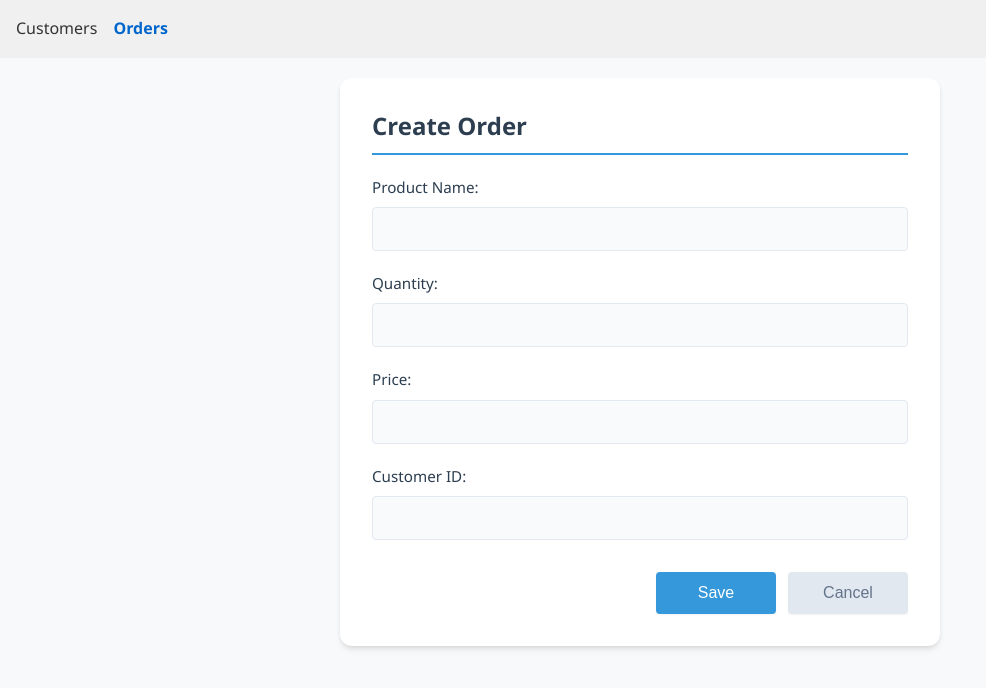
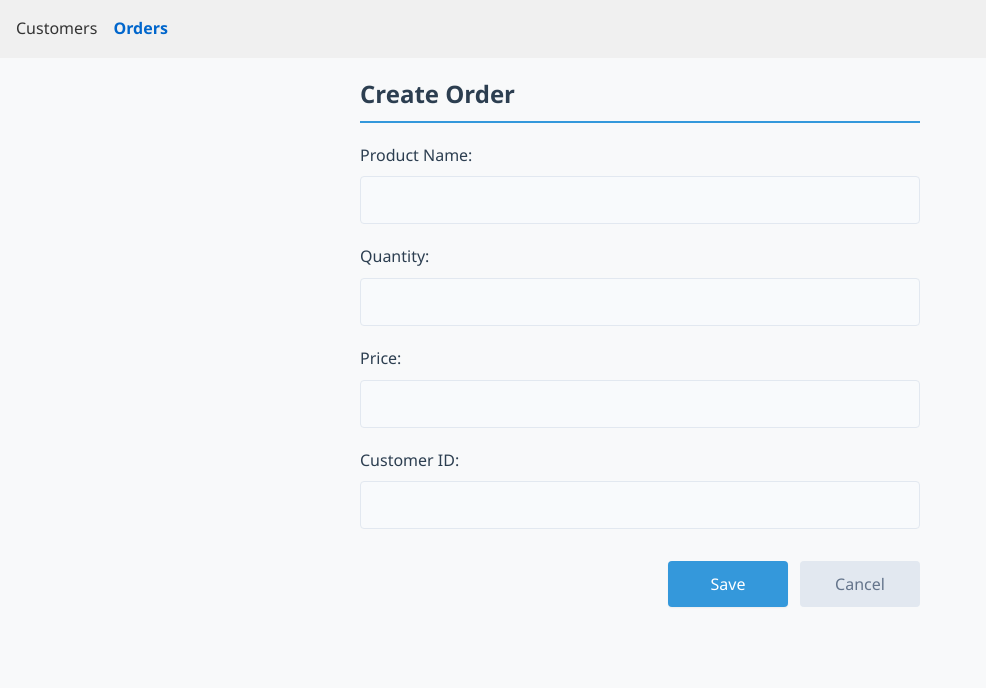
Before and after one commit to rx10/vercelfrontend, an Angular app: page /orders/add in a window 1280 px wide. Shown: the top 688 px of the page, without its empty margins (0-986 px from the left). Built offline with nearby package versions, Linux system fonts and the light colour scheme.

Commit message:
repeat edit css with grok

```diff
--- a/src/app/components/customer-form/customer-form.component.css
+++ b/src/app/components/customer-form/customer-form.component.css
@@ -1,137 +1,48 @@
 .customer-form {
-  background: var(--bg-light);
-  border-radius: var(--radius-lg);
-  box-shadow: var(--shadow-md);
-  padding: var(--space-lg);
-  width: 90%;
   max-width: 500px;
   margin: var(--space-lg) auto;
-  transition: all var(--transition-speed) var(--transition-easing);
+  width: 90%;
 }
 
-.form-title {
+.customer-form .form-title {
   margin: 0 0 var(--space-md) 0;
   color: var(--primary-color);
-  font-size: 1.5rem;
+  font-size: var(--font-size-xl);
   font-weight: 600;
   padding-bottom: var(--space-sm);
   border-bottom: 2px solid var(--secondary-color);
 }
 
-.form-group {
-  margin-bottom: var(--space-md);
-  position: relative;
-}
-
-label {
-  display: block;
-  margin-bottom: var(--space-xs);
-  font-weight: 500;
-  color: var(--text-color);
-  font-size: 0.95rem;
-}
-
-input {
-  width: 100%;
-  padding: var(--space-sm);
-  border: 1px solid var(--border-color);
-  border-radius: var(--radius-sm);
-  box-sizing: border-box;
-  font-size: 1rem;
-  transition: all var(--transition-speed) var(--transition-easing);
-  background-color: var(--bg-lighter);
-}
-
-input:hover {
-  border-color: var(--border-dark);
-}
-
-input:focus {
-  border-color: var(--secondary-color);
-  outline: none;
-  box-shadow: 0 0 0 3px rgba(52, 152, 219, 0.2);
-  background-color: var(--bg-light);
-}
-
-.validation-error {
-  color: var(--danger-color);
-  font-size: 0.8125rem;
-  margin-top: var(--space-xs);
-  display: block;
-  position: absolute;
-}
-
-.button-group {
+.customer-form .button-group {
   margin-top: var(--space-lg);
   display: flex;
   gap: var(--space-sm);
   flex-wrap: wrap;
 }
 
-.btn {
-  padding: var(--space-sm) var(--space-md);
-  border: none;
-  border-radius: var(--radius-sm);
-  cursor: pointer;
-  font-weight: 500;
-  font-size: 1rem;
-  transition: all var(--transition-speed) var(--transition-easing);
-  flex: 1 1 auto;
-  min-width: 120px;
-  text-align: center;
-}
-
-.btn-primary {
-  background-color: var(--secondary-color);
-  color: white;
-}
-
-.btn-primary:hover {
-  background-color: #2980b9;
-  transform: translateY(-1px);
-  box-shadow: var(--shadow-sm);
-}
-
-.btn-primary:active {
-  transform: translateY(0);
-}
-
-.btn-cancel {
-  background-color: var(--border-color);
-  color: var(--text-light);
-}
-
-.btn-cancel:hover {
-  background-color: var(--border-dark);
-  transform: translateY(-1px);
-  box-shadow: var(--shadow-sm);
-}
-
 /* Responsive adjustments */
 @media (max-width: 768px) {
   .customer-form {
-    padding: var(--space-md);
     width: 95%;
-  }
-
-  .form-title {
-    font-size: 1.25rem;
   }
 }
 
 @media (max-width: 480px) {
   .customer-form {
-    padding: var(--space-sm);
     width: 100%;
     margin: var(--space-sm) auto;
   }
 
-  .button-group {
+  .customer-form .form-title {
+    font-size: var(--font-size-lg);
+  }
+
+  .customer-form .button-group {
     flex-direction: column;
     gap: var(--space-xs);
   }
 
-  .btn {
+  .customer-form .btn {
     width: 100%;
   }
 }
--- a/src/app/components/customer-list/customer-list.component.css
+++ b/src/app/components/customer-list/customer-list.component.css
@@ -1,14 +1,9 @@
 .customer-list {
-  background: var(--bg-light);
-  border-radius: var(--radius-lg);
-  box-shadow: var(--shadow-md);
-  padding: var(--space-md);
   margin: var(--space-md) 0;
   overflow-x: auto;
-  transition: all var(--transition-speed) var(--transition-easing);
 }
 
-.table-header {
+.customer-list .table-header {
   display: flex;
   justify-content: space-between;
   align-items: center;
@@ -17,57 +12,28 @@
   gap: var(--space-sm);
 }
 
-.table-title {
+.customer-list .table-title {
   margin: 0;
   color: var(--primary-color);
-  font-size: 1.25rem;
+  font-size: var(--font-size-lg);
   font-weight: 600;
 }
 
-.btn {
-  padding: var(--space-sm) var(--space-md);
-  border: none;
-  border-radius: var(--radius-sm);
-  cursor: pointer;
-  font-weight: 500;
-  font-size: 0.9375rem;
-  transition: all var(--transition-speed) var(--transition-easing);
-  display: inline-flex;
-  align-items: center;
-  gap: var(--space-xs);
-}
-
-.btn-primary {
-  background-color: var(--secondary-color);
-  color: white;
-  box-shadow: var(--shadow-sm);
-}
-
-.btn-primary:hover {
-  background-color: #2980b9;
-  transform: translateY(-1px);
-  box-shadow: var(--shadow-md);
-}
-
-.btn-primary:active {
-  transform: translateY(0);
-}
-
-table {
+.customer-list table {
   width: 100%;
   border-collapse: collapse;
   margin-top: var(--space-sm);
   min-width: 600px;
 }
 
-th, td {
+.customer-list th, .customer-list td {
   padding: var(--space-sm);
   text-align: left;
   border-bottom: 1px solid var(--border-color);
   vertical-align: middle;
 }
 
-th {
+.customer-list th {
   background-color: var(--primary-color);
   color: white;
   font-weight: 600;
@@ -75,42 +41,30 @@ th {
   top: 0;
 }
 
-tr {
+.customer-list tr {
   transition: background-color var(--transition-speed) var(--transition-easing);
 }
 
-tr:hover {
+.customer-list tr:hover {
   background-color: var(--bg-lighter);
 }
 
-.actions-cell {
+.customer-list .actions-cell {
   width: 160px;
   text-align: right;
 }
 
-.btn-danger {
-  background-color: var(--danger-color);
-  color: white;
+.customer-list .btn-danger {
   margin-left: var(--space-xs);
   padding: var(--space-xs) var(--space-sm);
-  box-shadow: var(--shadow-sm);
+  min-width: auto;
 }
 
-.btn-danger:hover {
-  background-color: #c0392b;
-  transform: translateY(-1px);
-  box-shadow: var(--shadow-md);
-}
-
-.btn-danger:active {
-  transform: translateY(0);
-}
-
-.no-records {
+.customer-list .no-records {
   text-align: center;
   padding: var(--space-lg);
   color: var(--text-light);
-  font-size: 1rem;
+  font-size: var(--font-size-md);
   background-color: var(--bg-lighter);
   border-radius: var(--radius-md);
   margin: var(--space-sm) 0;
@@ -118,42 +72,36 @@ tr:hover {
 
 /* Responsive adjustments */
 @media (max-width: 768px) {
-  .customer-list {
-    padding: var(--space-sm);
-    border-radius: var(--radius-md);
-  }
-
-  .table-header {
+  .customer-list .table-header {
     flex-direction: column;
     align-items: flex-start;
   }
 
-  .btn {
+  .customer-list .btn {
     width: 100%;
     justify-content: center;
   }
 
-  .actions-cell {
+  .customer-list .actions-cell {
     width: auto;
     display: flex;
     justify-content: flex-end;
     gap: var(--space-xs);
   }
+
+  .customer-list th, .customer-list td {
+    padding: var(--space-xs);
+    font-size: var(--font-size-sm);
+  }
 }
 
 @media (max-width: 480px) {
-  .btn {
-    padding: var(--space-xs) var(--space-sm);
-    font-size: 0.875rem;
+  .customer-list .no-records {
+    padding: var(--space-md);
   }
 
-  .no-records {
-    padding: var(--space-md);
-    font-size: 0.9375rem;
-  }
-
-  th, td {
-    padding: var(--space-xs);
-    font-size: 0.875rem;
+  .customer-list .btn {
+    padding: var(--space-xs) var(--space-sm);
+    font-size: var(--font-size-sm);
   }
 }
--- a/src/app/components/order-form/order-form.component.css
+++ b/src/app/components/order-form/order-form.component.css
@@ -1,86 +1,46 @@
 .order-form {
-  background: var(--bg-light);
-  border-radius: var(--radius-lg);
-  box-shadow: var(--shadow-md);
-  padding: var(--space-lg);
-  width: 95%;
   max-width: 600px;
   margin: var(--space-md) auto;
-  transition: all var(--transition-speed) var(--transition-easing);
+  width: 95%;
 }
 
-.form-title {
+.order-form .form-title {
   margin: 0 0 var(--space-md) 0;
   color: var(--primary-color);
-  font-size: 1.5rem;
+  font-size: var(--font-size-xl);
   font-weight: 600;
   padding-bottom: var(--space-sm);
   border-bottom: 2px solid var(--secondary-color);
 }
 
-.form-grid {
+.order-form .form-grid {
   display: grid;
   grid-template-columns: repeat(2, 1fr);
   gap: var(--space-md);
   margin-bottom: var(--space-md);
 }
 
-.form-group {
-  margin-bottom: var(--space-md);
-  position: relative;
-}
-
-.form-group.full-width {
+.order-form .form-group.full-width {
   grid-column: 1 / -1;
 }
 
-label {
-  display: block;
-  margin-bottom: var(--space-xs);
-  font-weight: 500;
-  color: var(--text-color);
-  font-size: 0.95rem;
-}
-
-input, select {
-  width: 100%;
-  padding: var(--space-sm);
-  border: 1px solid var(--border-color);
-  border-radius: var(--radius-sm);
-  box-sizing: border-box;
-  font-size: 1rem;
-  transition: all var(--transition-speed) var(--transition-easing);
-  background-color: var(--bg-lighter);
-}
-
-input:hover, select:hover {
-  border-color: var(--border-dark);
-}
-
-input:focus, select:focus {
-  border-color: var(--secondary-color);
-  outline: none;
-  box-shadow: 0 0 0 3px rgba(52, 152, 219, 0.2);
-  background-color: var(--bg-light);
-}
-
-.datetime-group {
+.order-form .datetime-group {
   display: flex;
   gap: var(--space-sm);
 }
 
-.datetime-group > div {
+.order-form .datetime-group > div {
   flex: 1;
   min-width: 0;
 }
 
-.quantity-price-group {
+.order-form .quantity-price-group {
   display: grid;
   grid-template-columns: 1fr 1fr;
   gap: var(--space-sm);
 }
 
-.button-group {
+.order-form .button-group {
   margin-top: var(--space-lg);
   display: flex;
   gap: var(--space-sm);
@@ -88,78 +48,28 @@ input:focus, select:focus {
   flex-wrap: wrap;
 }
 
-.btn {
-  padding: var(--space-sm) var(--space-md);
-  border: none;
-  border-radius: var(--radius-sm);
-  cursor: pointer;
-  font-weight: 500;
-  font-size: 1rem;
-  transition: all var(--transition-speed) var(--transition-easing);
-  min-width: 120px;
-}
-
-.btn-primary {
-  background-color: var(--secondary-color);
-  color: white;
-  box-shadow: var(--shadow-sm);
-}
-
-.btn-primary:hover {
-  background-color: #2980b9;
-  transform: translateY(-1px);
-  box-shadow: var(--shadow-md);
-}
-
-.btn-primary:active {
-  transform: translateY(0);
-}
-
-.btn-cancel {
-  background-color: var(--border-color);
-  color: var(--text-light);
-  box-shadow: var(--shadow-sm);
-}
-
-.btn-cancel:hover {
-  background-color: var(--border-dark);
-  transform: translateY(-1px);
-  box-shadow: var(--shadow-md);
-}
-
-.error {
+.order-form .error {
   color: var(--danger-color);
   padding: var(--space-sm);
   margin: var(--space-sm) 0;
   border-radius: var(--radius-sm);
   background-color: #fef2f2;
   border: 1px solid #fecaca;
-  font-size: 0.9375rem;
-}
-
-.validation-error {
-  color: var(--danger-color);
-  font-size: 0.8125rem;
-  margin-top: var(--space-xs);
-  display: block;
+  font-size: var(--font-size-md);
 }
 
 /* Responsive adjustments */
 @media (max-width: 768px) {
-  .order-form {
-    padding: var(--space-md);
-  }
-
-  .form-grid {
+  .order-form .form-grid {
     grid-template-columns: 1fr;
     gap: var(--space-sm);
   }
 
-  .quantity-price-group {
+  .order-form .quantity-price-group {
     grid-template-columns: 1fr;
   }
 
-  .datetime-group {
+  .order-form .datetime-group {
     flex-direction: column;
     gap: var(--space-sm);
   }
@@ -167,7 +77,6 @@ input:focus, select:focus {
 
 @media (max-width: 480px) {
   .order-form {
-    padding: var(--space-sm);
     width: 100%;
     margin: 0;
     border-radius: 0;
@@ -175,15 +84,15 @@ input:focus, select:focus {
     border: 1px solid var(--border-color);
   }
 
-  .form-title {
-    font-size: 1.25rem;
+  .order-form .form-title {
+    font-size: var(--font-size-lg);
   }
 
-  .button-group {
+  .order-form .button-group {
     justify-content: stretch;
   }
 
-  .btn {
+  .order-form .btn {
     width: 100%;
   }
 }
--- a/src/app/components/order-list/order-list.component.css
+++ b/src/app/components/order-list/order-list.component.css
@@ -1,14 +1,9 @@
 .order-list {
-  background: var(--bg-light);
-  border-radius: var(--radius-lg);
-  box-shadow: var(--shadow-md);
-  padding: var(--space-md);
   margin: var(--space-md) 0;
   overflow-x: auto;
-  transition: all var(--transition-speed) var(--transition-easing);
 }
 
-.table-header {
+.order-list .table-header {
   display: flex;
   justify-content: space-between;
   align-items: center;
@@ -17,59 +12,29 @@
   gap: var(--space-sm);
 }
 
-.table-title {
+.order-list .table-title {
   margin: 0;
   color: var(--primary-color);
-  font-size: 1.25rem;
+  font-size: var(--font-size-lg);
   font-weight: 600;
 }
 
-.btn {
-  padding: var(--space-sm) var(--space-md);
-  border: none;
-  border-radius: var(--radius-sm);
-  cursor: pointer;
-  font-weight: 500;
-  font-size: 0.9375rem;
-  transition: all var(--transition-speed) var(--transition-easing);
-  display: inline-flex;
-  align-items: center;
-  gap: var(--space-xs);
-  min-width: 120px;
-}
-
-.btn-primary {
-  background-color: var(--secondary-color);
-  color: white;
-  box-shadow: var(--shadow-sm);
-}
-
-.btn-primary:hover {
-  background-color: #2980b9;
-  transform: translateY(-1px);
-  box-shadow: var(--shadow-md);
-}
-
-.btn-primary:active {
-  transform: translateY(0);
-}
-
-table {
+.order-list table {
   width: 100%;
   border-collapse: collapse;
   margin-top: var(--space-sm);
   min-width: 600px;
-  font-size: 0.9375rem;
+  font-size: var(--font-size-md);
 }
 
-th, td {
+.order-list th, .order-list td {
   padding: var(--space-sm);
   text-align: left;
   border-bottom: 1px solid var(--border-color);
   vertical-align: middle;
 }
 
-th {
+.order-list th {
   background-color: var(--primary-color);
   color: white;
   font-weight: 600;
@@ -78,112 +43,94 @@ th {
   white-space: nowrap;
 }
 
-tr {
+.order-list tr {
   transition: background-color var(--transition-speed) var(--transition-easing);
 }
 
-tr:hover {
+.order-list tr:hover {
   background-color: var(--bg-lighter);
 }
 
-.actions-cell {
+.order-list .actions-cell {
   width: 160px;
   text-align: right;
   white-space: nowrap;
 }
 
-.btn-danger {
-  background-color: var(--danger-color);
-  color: white;
+.order-list .btn-danger {
   margin-left: var(--space-xs);
   padding: var(--space-xs) var(--space-sm);
-  box-shadow: var(--shadow-sm);
+  min-width: auto;
 }
 
-.btn-danger:hover {
-  background-color: #c0392b;
-  transform: translateY(-1px);
-  box-shadow: var(--shadow-md);
-}
-
-.btn-danger:active {
-  transform: translateY(0);
-}
-
-.no-records {
+.order-list .no-records {
   text-align: center;
   padding: var(--space-lg);
   color: var(--text-light);
-  font-size: 1rem;
+  font-size: var(--font-size-md);
   background-color: var(--bg-lighter);
   border-radius: var(--radius-md);
   margin: var(--space-sm) 0;
 }
 
-.status-badge {
+.order-list .status-badge {
   display: inline-block;
   padding: var(--space-xs) var(--space-sm);
   border-radius: var(--radius-full);
-  font-size: 0.8125rem;
+  font-size: var(--font-size-sm);
   font-weight: 500;
 }
 
-.status-pending {
+.order-list .status-pending {
   background-color: #fef3c7;
   color: #d97706;
 }
 
-.status-completed {
+.order-list .status-completed {
   background-color: #d1fae5;
   color: #059669;
 }
 
-.status-cancelled {
+.order-list .status-cancelled {
   background-color: #fee2e2;
   color: #dc2626;
 }
 
 /* Responsive adjustments */
 @media (max-width: 768px) {
-  .order-list {
-    padding: var(--space-sm);
-    border-radius: var(--radius-md);
-  }
-
-  .table-header {
+  .order-list .table-header {
     flex-direction: column;
     align-items: flex-start;
   }
 
-  .btn {
+  .order-list .btn {
     width: 100%;
   }
 
-  .actions-cell {
+  .order-list .actions-cell {
     width: auto;
     display: flex;
     justify-content: flex-end;
     gap: var(--space-xs);
   }
 
-  th, td {
+  .order-list th, .order-list td {
     padding: var(--space-xs);
-    font-size: 0.875rem;
+    font-size: var(--font-size-sm);
   }
 }
 
 @media (max-width: 480px) {
-  .no-records {
+  .order-list .no-records {
     padding: var(--space-md);
-    font-size: 0.9375rem;
   }
 
-  .btn {
+  .order-list .btn {
     padding: var(--space-xs) var(--space-sm);
-    font-size: 0.875rem;
+    font-size: var(--font-size-sm);
   }
 
-  table {
+  .order-list table {
     min-width: 100%;
   }
 }
--- a/src/styles.css
+++ b/src/styles.css
@@ -36,6 +36,10 @@
 
   /* Typography */
   --font-size-base: 16px;
+  --font-size-sm: 0.875rem;
+  --font-size-md: 1rem;
+  --font-size-lg: 1.25rem;
+  --font-size-xl: 1.5rem;
   --font-family: 'Segoe UI', -apple-system, BlinkMacSystemFont, 'Helvetica Neue', sans-serif;
   --line-height: 1.6;
 
@@ -66,19 +70,25 @@ html {
 body {
   font-family: var(--font-family);
   line-height: var(--line-height);
-  margin: 0;
-  padding: 0;
   background-color: var(--background-color);
   color: var(--text-color);
   min-height: 100vh;
 }
 
-/* Layout */
+/* Reusable Container */
 .container {
   width: 100%;
   max-width: 1200px;
   margin: 0 auto;
   padding: 0 var(--space-md);
+}
+
+.card {
+  background: var(--bg-light);
+  border-radius: var(--radius-lg);
+  box-shadow: var(--shadow-md);
+  padding: var(--space-lg);
+  transition: all var(--transition-speed) var(--transition-easing);
 }
 
 /* Typography */
@@ -92,89 +102,135 @@ h1, h2, h3, h4, h5, h6 {
 h1 { font-size: 2.5rem; }
 h2 { font-size: 2rem; }
 h3 { font-size: 1.75rem; }
-h4 { font-size: 1.5rem; }
-h5 { font-size: 1.25rem; }
-h6 { font-size: 1rem; }
+h4 { font-size: var(--font-size-xl); }
+h5 { font-size: var(--font-size-lg); }
+h6 { font-size: var(--font-size-md); }
 
-p {
-  margin-bottom: var(--space-sm);
+/* Buttons */
+.btn {
+  padding: var(--space-sm) var(--space-md);
+  border: none;
+  border-radius: var(--radius-sm);
+  cursor: pointer;
+  font-family: var(--font-family);
+  font-weight: 500;
+  font-size: var(--font-size-md);
+  transition: all var(--transition-speed) var(--transition-easing);
+  display: inline-flex;
+  align-items: center;
+  justify-content: center;
+  min-width: 120px;
 }
 
-a {
-  color: var(--secondary-color);
-  text-decoration: none;
-  transition: color var(--transition-speed) var(--transition-easing);
+.btn-primary {
+  background-color: var(--secondary-color);
+  color: white;
+  box-shadow: var(--shadow-sm);
 }
 
-a:hover {
-  color: #2980b9;
-  text-decoration: underline;
+.btn-primary:hover {
+  background-color: #2980b9;
+  transform: translateY(-1px);
+  box-shadow: var(--shadow-md);
 }
 
-/* Utility Classes */
-.text-center { text-align: center; }
-.text-right { text-align: right; }
-.text-left { text-align: left; }
-
-/* Feedback Messages */
-.error {
-  color: var(--danger-color);
-  padding: var(--space-sm);
-  margin: var(--space-sm) 0;
-  border-radius: var(--radius-sm);
-  background-color: #fef2f2;
-  border: 1px solid #fecaca;
-  font-size: 0.9375rem;
+.btn-primary:active {
+  transform: translateY(0);
 }
 
-.success {
-  color: var(--success-color);
-  padding: var(--space-sm);
-  margin: var(--space-sm) 0;
-  border-radius: var(--radius-sm);
-  background-color: #f0fdf4;
-  border: 1px solid #bbf7d0;
+.btn-cancel {
+  background-color: var(--border-color);
+  color: var(--text-light);
 }
 
-.warning {
-  color: var(--warning-color);
-  padding: var(--space-sm);
-  margin: var(--space-sm) 0;
-  border-radius: var(--radius-sm);
-  background-color: #fffbeb;
-  border: 1px solid #fef08a;
+.btn-cancel:hover {
+  background-color: var(--border-dark);
+  transform: translateY(-1px);
+  box-shadow: var(--shadow-md);
 }
 
-.info {
-  color: var(--info-color);
-  padding: var(--space-sm);
-  margin: var(--space-sm) 0;
-  border-radius: var(--radius-sm);
-  background-color: #ecfdf5;
-  border: 1px solid #a7f3d0;
+.btn-danger {
+  background-color: var(--danger-color);
+  color: white;
+  box-shadow: var(--shadow-sm);
 }
 
-/* Responsive Base Adjustments */
+.btn-danger:hover {
+  background-color: #c0392b;
+  transform: translateY(-1px);
+  box-shadow: var(--shadow-md);
+}
+
+.btn-danger:active {
+  transform: translateY(0);
+}
+
+/* Forms */
+.form-group {
+  margin-bottom: var(--space-md);
+  position: relative;
+}
+
+label {
+  display: block;
+  margin-bottom: var(--space-xs);
+  font-weight: 500;
+  color: var(--text-color);
+  font-size: var(--font-size-md);
+}
+
+input, select {
+  width: 100%;
+  padding: var(--space-sm);
+  border: 1px solid var(--border-color);
+  border-radius: var(--radius-sm);
+  box-sizing: border-box;
+  font-family: var(--font-family);
+  font-size: var(--font-size-md);
+  transition: all var(--transition-speed) var(--transition-easing);
+  background-color: var(--bg-lighter);
+}
+
+input:hover, select:hover {
+  border-color: var(--border-dark);
+}
+
+input:focus, select:focus {
+  border-color: var(--secondary-color);
+  outline: none;
+  box-shadow: 0 0 0 3px rgba(52, 152, 219, 0.2);
+  background-color: var(--bg-light);
+}
+
+.validation-error {
+  color: var(--danger-color);
+  font-size: var(--font-size-sm);
+  margin-top: var(--space-xs);
+  display: block;
+}
+
+/* Responsive Adjustments */
 @media (max-width: 768px) {
   :root {
-      --font-size-base: 15px;
+    --font-size-base: 15px;
   }
 
   .container {
-      padding: 0 var(--space-sm);
+    padding: 0 var(--space-sm);
   }
 
-  h1 { font-size: 2rem; }
-  h2 { font-size: 1.75rem; }
-  h3 { font-size: 1.5rem; }
+  .card {
+    padding: var(--space-md);
+  }
 }
 
 @media (max-width: 480px) {
   :root {
-      --font-size-base: 14px;
+    --font-size-base: 14px;
   }
 
-  body {
-      padding: 0;
+  .card {
+    padding: var(--space-sm);
+    border-radius: var(--radius-md);
   }
 }
```
